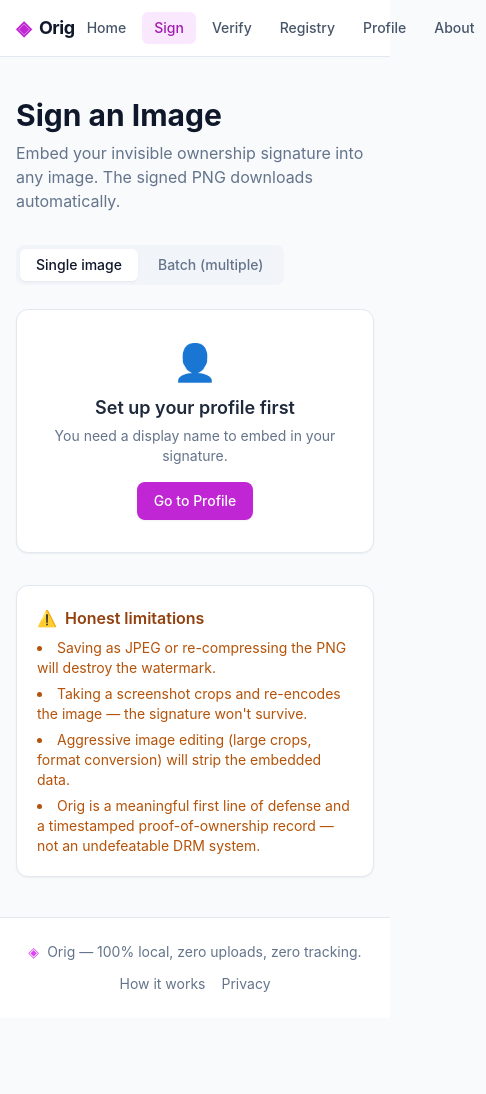
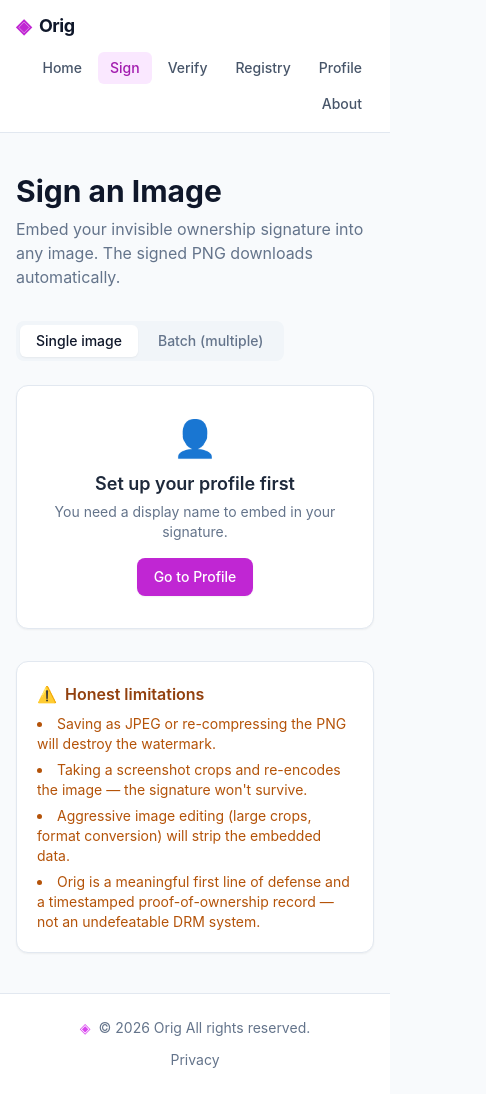
Before and after one commit to codebyemily/Orig, a Next.js app: page /sign in a window 390 px wide. Shown: the whole page, 486 px wide, since content can reach past the window. Before the commit the page ends 1018 px from the top, so only its background shows below. Built offline with nearby package versions, Linux system fonts and the light colour scheme.

Commit message:
Improve global layout, navbar, footer, and responsive container

```diff
--- a/app/globals.css
+++ b/app/globals.css
@@ -8,8 +8,13 @@
     --foreground: 17 17 27;
   }
 
+  html {
+    scroll-behavior: smooth;
+  }
+
   body {
     @apply bg-slate-50 text-slate-900 antialiased;
+    min-width: 320px;
   }
 
   * {
--- a/components/layout/Footer.tsx
+++ b/components/layout/Footer.tsx
@@ -2,15 +2,17 @@
 
 export default function Footer() {
   return (
-    <footer className="border-t border-slate-200 bg-white mt-auto">
-      <div className="max-w-6xl mx-auto px-4 sm:px-6 lg:px-8 py-6 flex flex-col sm:flex-row items-center justify-between gap-3 text-sm text-slate-500">
+    <footer className="mt-auto border-t border-slate-200 bg-white">
+      <div className="mx-auto flex w-full max-w-6xl flex-col items-center justify-between gap-3 px-4 py-6 text-sm text-slate-500 sm:flex-row sm:px-6 lg:px-8">
         <div className="flex items-center gap-2">
           <span className="text-brand-500">◈</span>
-          <span>Orig — 100% local, zero uploads, zero tracking.</span>
+          <span>© 2026 Orig All rights reserved.</span>
         </div>
-        <div className="flex gap-4">
-          <Link href="/about" className="hover:text-slate-900 transition-colors">How it works</Link>
-          <Link href="/profile" className="hover:text-slate-900 transition-colors">Privacy</Link>
+
+        <div className="flex items-center gap-4">
+          <Link href="/privacy" className="transition-colors hover:text-slate-900">
+            Privacy
+          </Link>
         </div>
       </div>
     </footer>
--- a/components/layout/Navbar.tsx
+++ b/components/layout/Navbar.tsx
@@ -14,27 +14,36 @@
 
 export default function Navbar() {
   const pathname = usePathname()
+
   return (
-    <header className="bg-white border-b border-slate-200 sticky top-0 z-50">
-      <nav className="max-w-6xl mx-auto px-4 sm:px-6 lg:px-8 flex items-center justify-between h-14">
-        <Link href="/" className="flex items-center gap-2 font-bold text-lg tracking-tight text-slate-900">
-          <span className="text-brand-600 text-xl">◈</span>
+    <header className="sticky top-0 z-50 border-b border-slate-200 bg-white/95 backdrop-blur">
+      <nav className="mx-auto flex w-full max-w-6xl flex-wrap items-center justify-between gap-3 px-4 py-3 sm:px-6 lg:px-8">
+        <Link
+          href="/"
+          className="flex shrink-0 items-center gap-2 text-lg font-bold tracking-tight text-slate-900"
+        >
+          <span className="text-xl text-brand-600">◈</span>
           <span>Orig</span>
         </Link>
-        <div className="flex items-center gap-1">
-          {links.map(({ href, label }) => (
+
+        <div className="flex flex-wrap items-center justify-end gap-1 sm:gap-2">
+          {links.map(({ href, label }) => {
+            const active = pathname === href
+
+            return (
               <Link
                 key={href}
                 href={href}
-              className={`px-3 py-1.5 rounded-md text-sm font-medium transition-colors ${
-                pathname === href
+                className={`rounded-md px-3 py-1.5 text-sm font-medium transition-colors ${
+                  active
                     ? 'bg-brand-100 text-brand-700'
-                  : 'text-slate-600 hover:text-slate-900 hover:bg-slate-100'
+                    : 'text-slate-600 hover:bg-slate-100 hover:text-slate-900'
                 }`}
               >
                 {label}
               </Link>
-          ))}
+            )
+          })}
         </div>
       </nav>
     </header>
--- a/components/layout/PageContainer.tsx
+++ b/components/layout/PageContainer.tsx
@@ -1,11 +1,18 @@
 interface PageContainerProps {
   children: React.ReactNode
   className?: string
+  size?: 'default' | 'wide'
 }
 
-export default function PageContainer({ children, className = '' }: PageContainerProps) {
+export default function PageContainer({
+  children,
+  className = '',
+  size = 'default',
+}: PageContainerProps) {
+  const maxWidth = size === 'wide' ? 'max-w-6xl' : 'max-w-4xl'
+
   return (
-    <div className={`max-w-4xl mx-auto px-4 sm:px-6 lg:px-8 py-10 ${className}`}>
+    <div className={`mx-auto w-full ${maxWidth} px-4 py-10 sm:px-6 lg:px-8 ${className}`}>
       {children}
     </div>
   )
```
Lines whose indentation alone changed are shown as unchanged.
